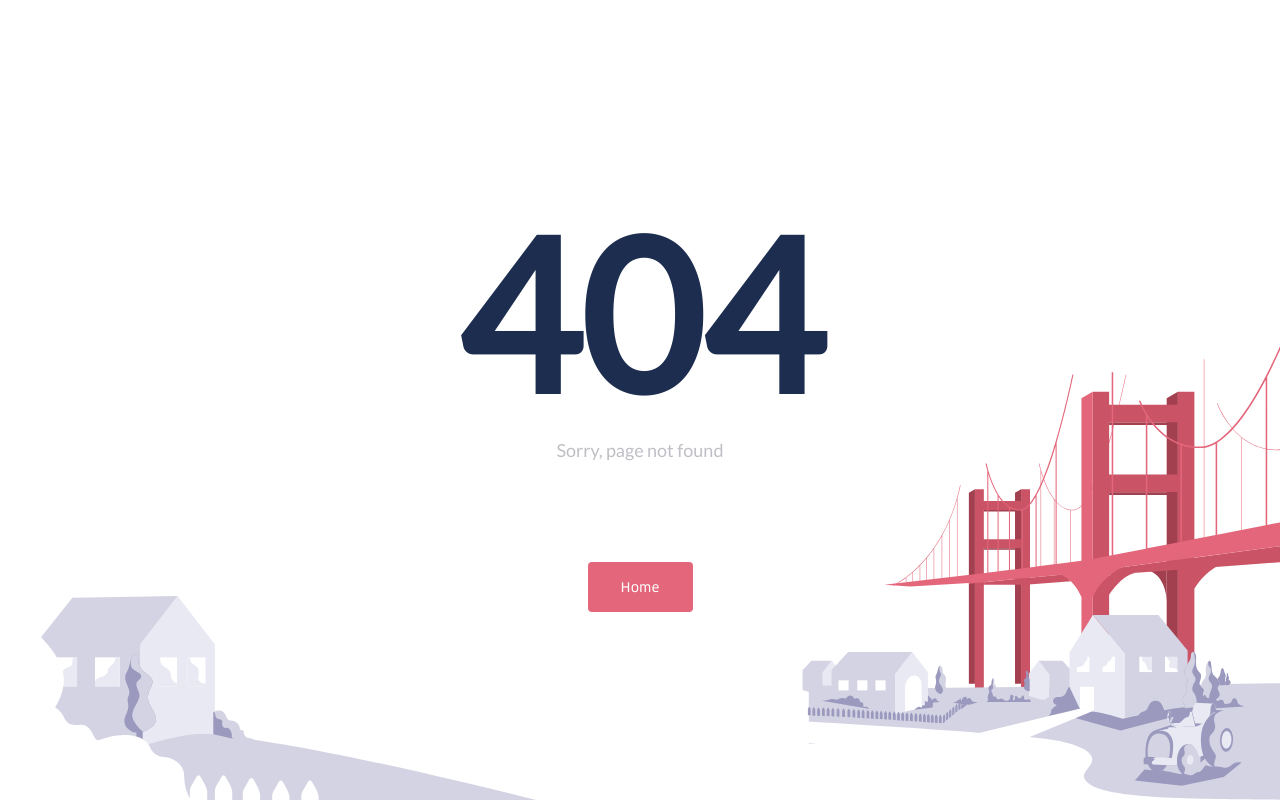
After one commit to leonardchalvet/Myditek, a PHP site: page /page404.php in a window 1280 px wide. The commit adds this page. Run offline with PHP 8.4, Linux system fonts and the light colour scheme.

Commit message:
Page 404

```diff
--- /dev/null
+++ b/page404.php
@@ -0,0 +1,30 @@
+<html>
+	<head>
+
+		<title>404</title>
+
+		<meta name="description" content="" />
+
+		<meta http-equiv="content-type" content="text/html; charset=utf8" />
+
+		<meta name="viewport" content="width=device-width, initial-scale=1.0">
+
+		<link rel="stylesheet" type="text/css" href="style/css/home.css">
+
+		<script type="text/javascript" src="js/jquery-3.3.1.min.js"></script>
+
+	</head>
+
+	<body>
+
+		<div class="wrapper-tab-404">
+			<div class="title">404</div>
+
+			<div class="text">Sorry, page not found</div>
+
+			<a href="" class="button">Home</a>
+
+			<img src="img/common/illustration404.svg">
+		</div>
+	</body>
+</html>
--- a/style/scss/home.scss
+++ b/style/scss/home.scss
@@ -6,7 +6,7 @@
 ================================*/
 
 body{
-	background-color: yellow;
+
 }
 
 
@@ -14,4 +14,57 @@ body{
 =            END PAGE HOME           =
 =====================================*/
 
+/* --------------------------------------------------- */
+/* ******************** START 404 ******************** */
+/* --------------------------------------------------- */
+
+.wrapper-tab-404 {
+	width: 100%;
+	height: 100vh;
+
+	display: flex;
+	flex-direction: column;
+	justify-content: center;
+	align-items: center;
+
+	.title {
+		font-family: Lato-Regular;
+		color: $colorMain_1;
+		font-size: 210px;
+		font-weight: 900;
+		line-height: 250px;
+	}
+
+	.text {
+		@include styleParagraphSmall();
+		font-size: 18px;
+	}
+
+	.button {
+		margin-top: 100px;
+		display: flex;
+		justify-content: center;
+		align-items: center;
+		height: 50px;
+		width: 105px;
+		border-radius: 4px;
+		background-color: $colorMain_4;
+		text-decoration: none;
+		font-family:ClanPro-Regular;
+		font-size: 13px;
+		color: #fff;
+	}
+
+	img {
+		position: absolute;
+		z-index: -1;
+		width: 100%;
+		bottom: 0;
+	}
+}
+
+/* --------------------------------------------------- */
+/* ********************* END 404 ********************* */
+/* --------------------------------------------------- */
+
 @import 'footer.scss';
```
Also changed, not shown: img/common/illustration404.svg (added), style/css/home.css.
